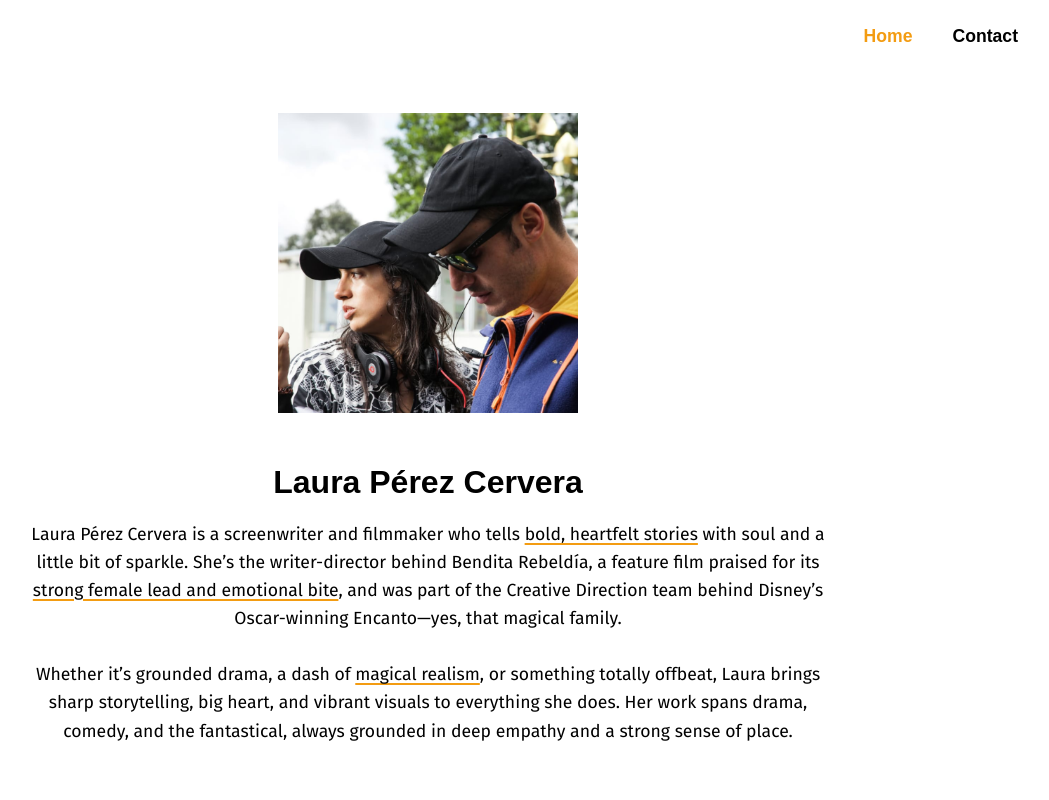
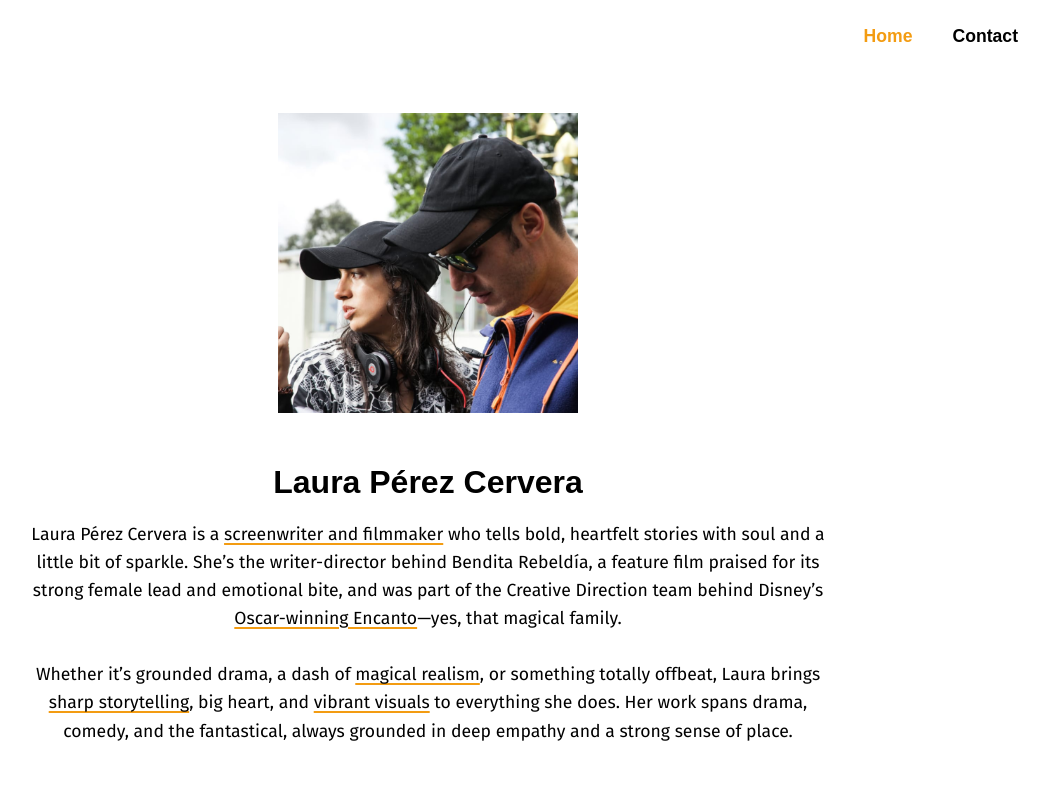
Before and after one commit to perezcerverafilms/perezcerverafilms, an Angular app: page / in a window 1280 px wide. Shown: the top 800 px of the page, without its empty margins (212-1261 px from the left). Built offline with nearby package versions, Linux system fonts and the light colour scheme.

Commit message:
ajustes underlined text

```diff
--- a/src/app/pages/home/home.component.html
+++ b/src/app/pages/home/home.component.html
@@ -4,9 +4,9 @@
   <h1 class="name">Laura Pérez Cervera</h1>
 
   <p class="description">
-    Laura Pérez Cervera is a screenwriter and filmmaker who tells <span class="underlined">bold, heartfelt stories</span> with soul and a little bit of sparkle.
-    She’s the writer-director behind Bendita Rebeldía, a feature film praised for its <span class="underlined">strong female lead and emotional bite</span>, and was part of the Creative Direction team behind Disney’s Oscar-winning Encanto—yes, that magical family.
-    <br><br>Whether it’s grounded drama, a dash of <span class="underlined">magical realism</span>, or something totally offbeat, Laura brings sharp storytelling, big heart, and vibrant visuals to everything she does.
+    Laura Pérez Cervera is a <span class="underlined">screenwriter and filmmaker</span> who tells bold, heartfelt stories with soul and a little bit of sparkle.
+    She’s the writer-director behind Bendita Rebeldía, a feature film praised for its strong female lead and emotional bite, and was part of the Creative Direction team behind Disney’s <span class="underlined">Oscar-winning Encanto</span>—yes, that magical family.
+    <br><br>Whether it’s grounded drama, a dash of <span class="underlined">magical realism</span>, or something totally offbeat, Laura brings <span class="underlined">sharp storytelling</span>, big heart, and <span class="underlined">vibrant visuals</span> to everything she does.
     Her work spans drama, comedy, and the fantastical, always grounded in deep empathy and a strong sense of place.
   </p>
 
```
